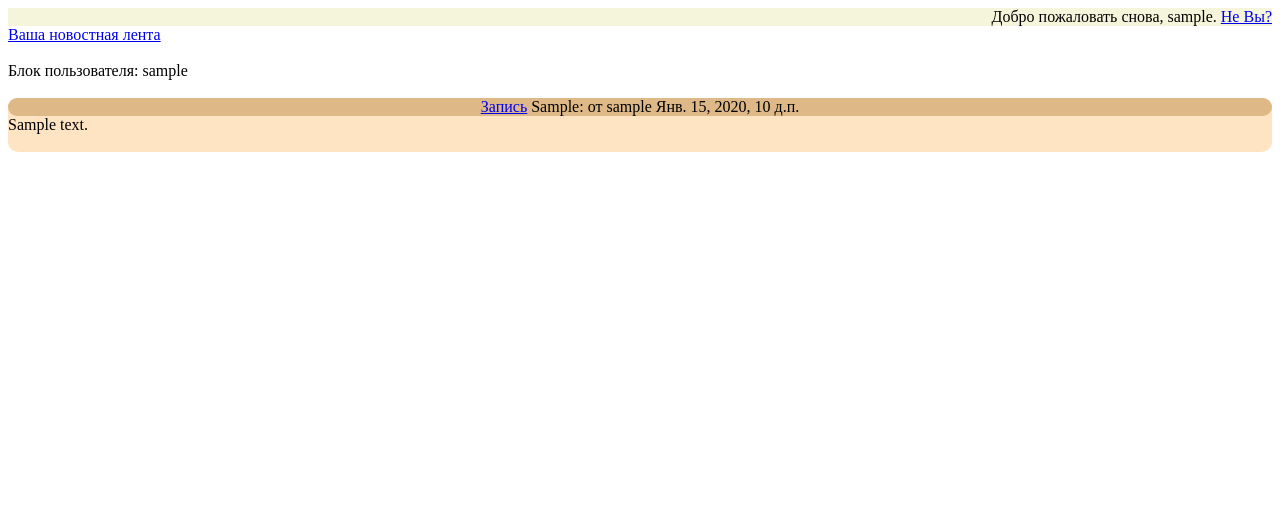
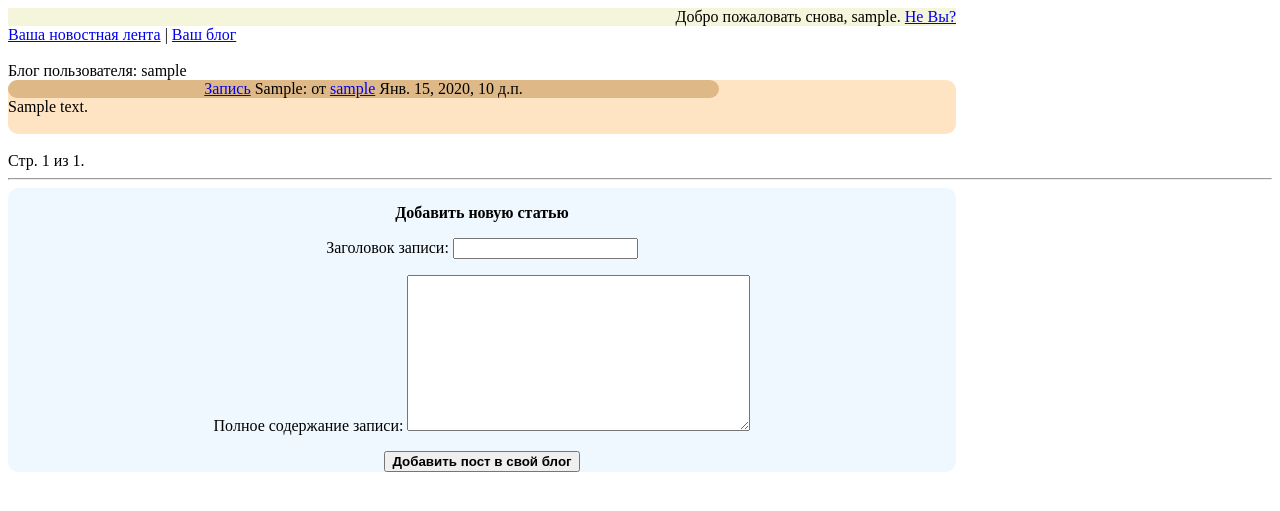
Before and after one commit to OffyGhost/laba2, a Django app: a page that uses tech_preview/tech_preview/templates/blog.html in a window 1280 px wide. Shown: the top 511 px of the page. Run offline with Django 3.2, Linux system fonts and the light colour scheme; a user stored in the database is signed in; tables that the repository leaves empty hold one stand-in row (values such as "Sample post").

Commit message:
280319 Доработки, правки

```diff
--- a/tech_preview/tech_blogs_app/admin.py
+++ b/tech_preview/tech_blogs_app/admin.py
@@ -1,7 +1,7 @@
 from django.contrib import admin
-from tech_blogs_app.models import BlogEntity, BlogReadBy, BlogSubscribedBy
+from tech_blogs_app.models import BlogEntity #, BlogReadBy, BlogSubscribedBy
 
 
 admin.site.register(BlogEntity)
-admin.site.register(BlogSubscribedBy)
-admin.site.register(BlogReadBy)
+# admin.site.register(BlogSubscribedBy)
+# admin.site.register(BlogReadBy)
--- a/tech_preview/tech_blogs_app/views.py
+++ b/tech_preview/tech_blogs_app/views.py
@@ -1,6 +1,7 @@
 from django.shortcuts import render, get_object_or_404, redirect, HttpResponseRedirect, reverse, HttpResponse
 from django.views.generic.base import TemplateView
 from django.core.exceptions import ObjectDoesNotExist
+from django.core.paginator import Paginator
 from django.db import OperationalError, IntegrityError
 from django.contrib.auth.models import User
 from django.db.models import Q
@@ -24,12 +25,40 @@ class BlogListSelfView(TemplateView):
         return super(BlogListSelfView, self).dispatch(request, *args, **kwargs)
 
     def get_context_data(self, **kwargs):
+        context = super().get_context_data(**kwargs)
+        # current_user это сам пользовать браузера, target - к кому заходит. к себе или не к себе
         current_user = User.objects.get(username=self.request.user)
-        context = super().get_context_data(**kwargs)
-        # Автор самого блога
-        context['author'] = current_user
-        context['all'] = Post.objects.filter(author=current_user)
-        context['form'] = CreatePost
+        context['current_user'] = current_user
+
+        try:
+            target_user = User.objects.get(username=kwargs['slug'])
+            context['title'] = f'Домашняя страница {target_user}'
+        except KeyError:
+            target_user = current_user
+            context['title'] = 'Ваш блог'
+
+        # Автор самого блога (необязательно текущий пользователь)
+        context['author'] = target_user
+
+        all_posts = Post.objects.filter(author=target_user)
+
+        paginator = Paginator(all_posts, 3)
+        page = self.request.GET.get('page')
+        context['all'] = paginator.get_page(page)
+
+
+        # Форма доступна только для самого автора блога
+
+        if target_user == current_user:
+            context['form'] = CreatePost
+
+        # Проверяю - подписан ли пользователь на целевого или нет
+        try:
+            Subs.objects.get(user=current_user.id).subscribed_by.get(id=target_user.id)
+            context['subscribed'] = True
+        except ObjectDoesNotExist:
+            context['subscribed'] = False
+
         # Пагинацию можно вставить здесь? может ли пагинировать context?
         return context
 
@@ -51,41 +80,33 @@ class BlogDetailView(TemplateView):
 
     template_name = 'blogentity.html'
 
+    def dispatch(self, request, *args, **kwargs):
+        try:
+            User.objects.get(username=self.request.user)
+        except ObjectDoesNotExist:
+            return redirect('/login/')
+
+        return super(BlogDetailView, self).dispatch(request, *args, **kwargs)
+
     def get_context_data(self, **kwargs):
-        current_user = 1
         context = super().get_context_data(**kwargs)
+        context['title'] = f"Пост #{kwargs['pk']}"
         context['item'] = get_object_or_404(Post, pk=kwargs['pk'])
-        # print(context)
         return context
 
 
-# TODO Объединить Self и этот по ключу SLUG
-class BlogListView(TemplateView):
+# "Новостные" операции: просмотр, подписка, отписка
+class NewsListView(TemplateView):
 
     template_name = 'blog.html'
 
-    def get_context_data(self, **kwargs):
+    def dispatch(self, request, *args, **kwargs):
+        try:
+            User.objects.get(username=self.request.user)
+        except ObjectDoesNotExist:
+            return redirect('/login/')
 
-        context = super().get_context_data(**kwargs)
-        target_user = User.objects.get(username=kwargs['slug'])
-        # current - текущий пользователь, "вы", а target - этот тот, к кому вы зашли на страницу
-        current_user = User.objects.get(username=self.request.user)
-        context['author'] = target_user
-        # Проверяю - подписан ли пользователь на целевого или нет
-        try:
-            Subs.objects.get(user=current_user.id).subscribed_by.get(id=target_user.id)
-            context['subscribed'] = True
-        except ObjectDoesNotExist:
-            context['subscribed'] = False
-        context['all'] = Post.objects.filter(author=target_user)
-        # Пагинацию можно вставить здесь
-        # print(context)
-        return context
-
-
-class NewsListView(TemplateView):
-
-    template_name = 'blog.html'
+        return super(NewsListView, self).dispatch(request, *args, **kwargs)
 
     def get_context_data(self, **kwargs):
 
@@ -93,22 +114,26 @@ class NewsListView(TemplateView):
         current_user = User.objects.get(username=self.request.user)
         context = super().get_context_data(**kwargs)
         # Или выдать записи, или будет пустая страничка
-        context['all'] = []
+        all_posts = []
+        context['title'] = 'Новостная лента'
         try:
             # Подписка есть -> выдаю ее
             current_query = Subs.objects.get(user=current_user).subscribed_by.all()
             for item in current_query:
                 # нельзя использовать метод .append - будет вложенные списки. Вот суммировать списки вот это подходит...
-                context['all'] += Post.objects.filter(author=item)
-                # print(Post.objects.filter(username=item))
+                all_posts += Post.objects.filter(author=item)
             # У пользователя есть персональная лента новостей, в которой в обратном хронологическом порядке
             # выводятся посты из блогов, на которые он подписан.
-            context['all'].sort(key=lambda x: x.posted_since, reverse=True)
+            all_posts.sort(key=lambda x: x.posted_since, reverse=True)
+
+            paginator = Paginator(all_posts, 3)
+            page = self.request.GET.get('page')
+            context['all'] = paginator.get_page(page)
+
             context['other'] = User.objects.filter(~Q(id=current_user.id))
         except ObjectDoesNotExist:
             # TODO Предложить подписаться на случайного пользоватля
             context['other'] = User.objects.filter(~Q(id=current_user.id))
-        # print(context)
         return context
 
     # Подписка\отписка прямо в новостной лист? Этой сущности здесь не место же
@@ -160,7 +185,7 @@ class NewsListView(TemplateView):
 
         return HttpResponseRedirect('/')
 
-
+# Получить посты, которые отметил пользователь как прочитанные
 def get_read(request):
     current_user = User.objects.get(username=request.user)
     try:
--- a/tech_preview/tech_preview/settings.py
+++ b/tech_preview/tech_preview/settings.py
@@ -10,7 +10,8 @@ For the full list of settings and their values, see
 https://docs.djangoproject.com/en/2.1/ref/settings/
 """
 
-import os, re
+import os
+import re
 
 # Build paths inside the project like this: os.path.join(BASE_DIR, ...)
 BASE_DIR = os.path.dirname(os.path.dirname(os.path.abspath(__file__)))
--- a/tech_preview/tech_preview/static/css/app.css
+++ b/tech_preview/tech_preview/static/css/app.css
@@ -20,3 +20,16 @@ body{
     border-radius: 10px;
     font-size: "sans-serif";
 }
+
+.create_post{
+    border-radius: 10px;
+    background-color: aliceblue;
+    text-align: center;
+}
+
+div{
+    margin:10;
+    width: 75%;
+    align-content: center;
+
+}
--- a/tech_preview/tech_preview/static/js/app.js
+++ b/tech_preview/tech_preview/static/js/app.js
@@ -1,21 +1,22 @@
+$(document).ready(function () {
     let csrfmiddlewaretoken = $('#csrfmiddlewaretoken').children()[0].value;
     // Отписаться
     $('.subscribe_off').click(function () {
-    let id = $(this).closest('.entity')[0].id;
-    //let subscribe = false;
-    $.post('/news/', { id: id, subscribe: false, csrfmiddlewaretoken: csrfmiddlewaretoken }, window.location.reload())
+        let id = (this).classList[1];
+        console.log(id)
+        $.post('/news/', { id: id, subscribe: false, csrfmiddlewaretoken: csrfmiddlewaretoken }, reload_page(500))
     });
 
     // Подписаться
     $('.subscribe_on').click(function () {
-    let id = $(this).closest('.entity')[0].id;
-    $.post('/news/', { id: id, subscribe: true, csrfmiddlewaretoken: csrfmiddlewaretoken }, window.location.reload())
+        let id = (this).classList[1];
+        $.post('/news/', { id: id, subscribe: true, csrfmiddlewaretoken: csrfmiddlewaretoken }, reload_page(300))
     });
 
     // Пометить пост как прочтенный
     $('.mark_as_readable').click(function () {
         let post_id = $(this).closest('.entity_header')[0].id;
-    $.post('/news/', { post_id: post_id, read: true, csrfmiddlewaretoken: csrfmiddlewaretoken }, window.location.reload())
+        $.post('/news/', { post_id: post_id, read: true, csrfmiddlewaretoken: csrfmiddlewaretoken }, reload_page())
     });
 
     // Получить состояние "прочитанности" и изменить DOM
@@ -25,3 +26,9 @@ $.getJSON('/api.main/read/get', { get_read: true }, (data) => {
             $(`div#${item.id}.entity_header`).children('button.mark_as_readable').html('Прочитано');
         }
     })
+
+    // Перезагрузить страницу в лучших традициях PHP
+    let reload_page = (timedown = 100) => {
+        setTimeout(() => window.location.reload(), timedown)
+    }
+});
--- a/tech_preview/tech_preview/templates/blog.html
+++ b/tech_preview/tech_preview/templates/blog.html
@@ -1,52 +1,33 @@
 <!DOCTYPE html>
-{%load static%}
-<html lang="ru">
-
-<head>
-    <meta charset="UTF-8">
-    <div id="csrfmiddlewaretoken">
-        {% csrf_token %}
-    </div>
-    <title>Домашняя страница пользователя</title>
-    <script src="{% static 'js/jquery-3.3.1.min.js' %}"></script>
-
-    <link rel="stylesheet" href="{% static 'css/app.css' %}">
-</head>
+<!-- Это шаблон и блога и новостной ленты -->
+{% include 'head.html' %}
 
 <body>
 
-    <div class='hello_block'>
-    Добро пожаловать снова, {{ user.username }}. <a href="/logout/?next=/">Не Вы?</a><br>
-    </div>
+    {% include 'hello_block.html' %}
+
     {% if request.path == '/news/' %}
-    Ваша новостная лента
-    {%else%}
-    <a href="/news/">Ваша новостная лента</a>
 
-    <br><br>
-    Блок пользователя: {{author}} {%if author != user %}
-    {% if not subscribed %}
-    <button name="submit" class="subscribe_on">Подписаться</button>
+    <!-- Если это ваша новостная лента, то не предлагать подписываться -->
+
     {% else %}
-    <p>Вы подписаны на этого пользователя</p>
-    <button name="submit" class="subscribe_off">Отписаться</button>
+
+    {% include 'sub_block.html' %}
+
     {% endif %}
-    {%endif%}
-    {%endif%}
-    <br><br>
 
     {% if all %}
 
-
+    <!-- Если новостная лента пустая, то предложить подписаться на рандомного пользователя -->
 
     {% for item in all %}
-
         <div id='{{item.author.id}}' class="entity">
             <div id='{{item.id}}' class="entity_header">
-            <a href='/detail/{{item.id}}'>Запись</a> {{item.header}}: от {{item.author}} {{item.posted_since}}
+                <a href='/detail/{{item.id}}'>Запись</a> {{item.header}}: от <a href="/other/{{item.author}}">
+                    {{item.author}}</a> {{item.posted_since}}
                 {%if author != user %}
                 <button class="mark_as_readable">Отметить пост как прочитанный</button>
-            <button class="subscribe_off">Отписаться</button>
+                <button class="subscribe_off {{item.author.id}}">Отписаться</button>
                 {% endif %}
             </div>
             <div class="entity content">
@@ -54,27 +35,26 @@
             </div><br>
         </div><br>
     {% endfor %}
-    {%else%}
+
+    {% else %}
+
+    {% if other %}
     <p>Нет постов из подписок! </p>
     <p>Начать с него?</p>
         {% for somebody in other %}
         <div id='{{somebody.id}}' class="entity">
-        <button name="submit" class="subscribe_on">Подписаться на {{somebody}}</button>
+            <button name="submit" class="subscribe_on {{somebody.id}}">Подписаться на {{somebody}}</button>
         </div>
         {% endfor %}
+    {% endif %}
+    {% endif %}
 
-    {%endif%}
-    {% if form %}
-    <hr>
-    <p> Добавить новую статью</p>
-    <form action="" method='post'>
-        {% csrf_token %}
-        {{ form.as_p }}
-        <button name="submit">Добавить пост в свой блог</button>
-    </form>
-    {% endif %}
-    </div>
-    <script src="{% static 'js/app.js' %}"></script>
+    {% include 'default_paginator.html' %}
+
+    {% if form %} {% include 'create_post.html' %}  {% endif %}
+
+
+
 </body>
 
 </html>
--- /dev/null
+++ b/tech_preview/tech_preview/templates/create_post.html
@@ -0,0 +1,10 @@
+<!-- Создать пост  -->
+<hr>
+<div class="create_post">
+    <p> <strong>Добавить новую статью</strong></p>
+    <form action="" method='post'>
+        {% csrf_token %}
+        {{ form.as_p }}
+        <button name="submit"><strong>Добавить пост в свой блог</strong></button>
+    </form>
+</div>
--- /dev/null
+++ b/tech_preview/tech_preview/templates/default_paginator.html
@@ -0,0 +1,20 @@
+<!-- Целиком из документации -->
+{% if all %}
+<div class="pagination">
+    <span class="step-links">
+        {% if all.has_previous %}
+        <a href="?page=1">&laquo; первая</a>
+        <a href="?page={{ all.previous_page_number }}">пред.</a>
+        {% endif %}
+
+        <span class="current">
+            Стр. {{ all.number }} из {{ all.paginator.num_pages }}.
+        </span>
+
+        {% if all.has_next %}
+        <a href="?page={{ all.next_page_number }}">след.</a>
+        <a href="?page={{ all.paginator.num_pages }}">последняя &raquo;</a>
+        {% endif %}
+    </span>
+</div>
+{%endif%}
--- /dev/null
+++ b/tech_preview/tech_preview/templates/head.html
@@ -0,0 +1,13 @@
+<html lang="ru">
+{%load static%}
+<head>
+    <meta charset="UTF-8">
+    <div id="csrfmiddlewaretoken">
+        {% csrf_token %}
+    </div>
+    <title>{{title}}</title>
+    <script src="{% static 'js/jquery-3.3.1.min.js' %}"></script>
+
+    <link rel="stylesheet" href="{% static 'css/app.css' %}">
+    <script src="{% static 'js/app.js' %}"></script>
+</head>
--- a/tech_preview/tech_preview/templates/hello_block.html
+++ b/tech_preview/tech_preview/templates/hello_block.html
@@ -2,4 +2,4 @@
     Добро пожаловать снова, {{ user.username }}. <a href="/logout/?next=/">Не Вы?</a><br>
 </div>
 
-<a href="/news/">Ваша новостная лента</a>  <a href="/">Ваш блог</a>
+<a href="/news/">Ваша новостная лента</a> | <a href="/">Ваш блог</a>
--- a/tech_preview/tech_preview/templates/sub_block.html
+++ b/tech_preview/tech_preview/templates/sub_block.html
@@ -1,12 +1,13 @@
+<!-- Подписка \ отписка -->
 <br><br>
-Блок пользователя: {{item.author}} {%if author != user %}
+Блог пользователя: {{author}}
+{%if author != current_user %}
 
 {% if not subscribed %}
-<button name="submit" class="subscribe_on">Подписаться</button>
-{% else %}
+    <button name="submit" class="subscribe_on {{author.id}}">Подписаться</button>
+    {% else %}
 
-<p>Вы подписаны на этого пользователя</p>
-<button name="submit" class="subscribe_off">Отписаться</button>
+    <p>Вы подписаны на этого пользователя <button name="submit" class="subscribe_off {{author.id}}">Отписаться</button></p>
 {% endif %}
 
 <br><br>
--- a/tech_preview/tech_preview/urls.py
+++ b/tech_preview/tech_preview/urls.py
@@ -29,9 +29,10 @@ urlpatterns = [
     path('', include('django.contrib.auth.urls')),
 
     # Получить либо свой блог - без указания SLUG, либо чужого пользователя.
-    path('other/<slug:slug>', BlogListView.as_view(), name='foreign_blog'),
+    path('other/<slug:slug>', BlogListSelfView.as_view(), name='blog'),
     # Не оговорено в ТЗ, но тогда не вижу способа подписываться на чужие посты
     path('', BlogListSelfView.as_view(), name='self_blog'),
+
     path('detail/<int:pk>', BlogDetailView.as_view(), name='blog_detail'),
     # Новостная лента текущего пользователя
     path('news/', NewsListView.as_view(), name='feed'),
```
Also changed, not shown: tech_preview/tech_blogs_app/models.py (+9 -12 lines), tech_preview/tech_preview/templates/blogentity.html (+4 -10 lines), tech_preview/tech_preview/templates/homeblog.html (+1 -6 lines). Lines whose indentation alone changed are shown as unchanged.
